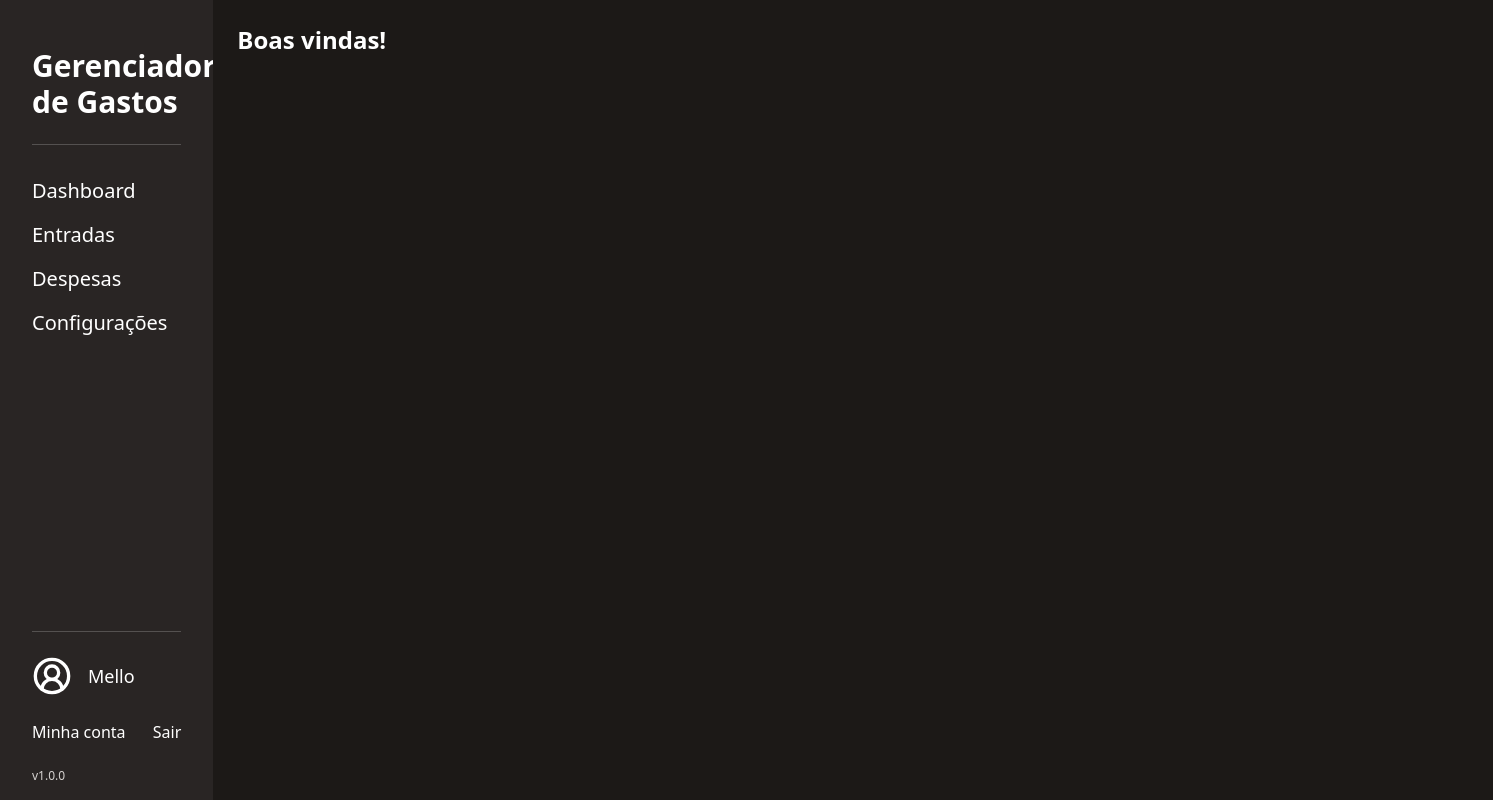
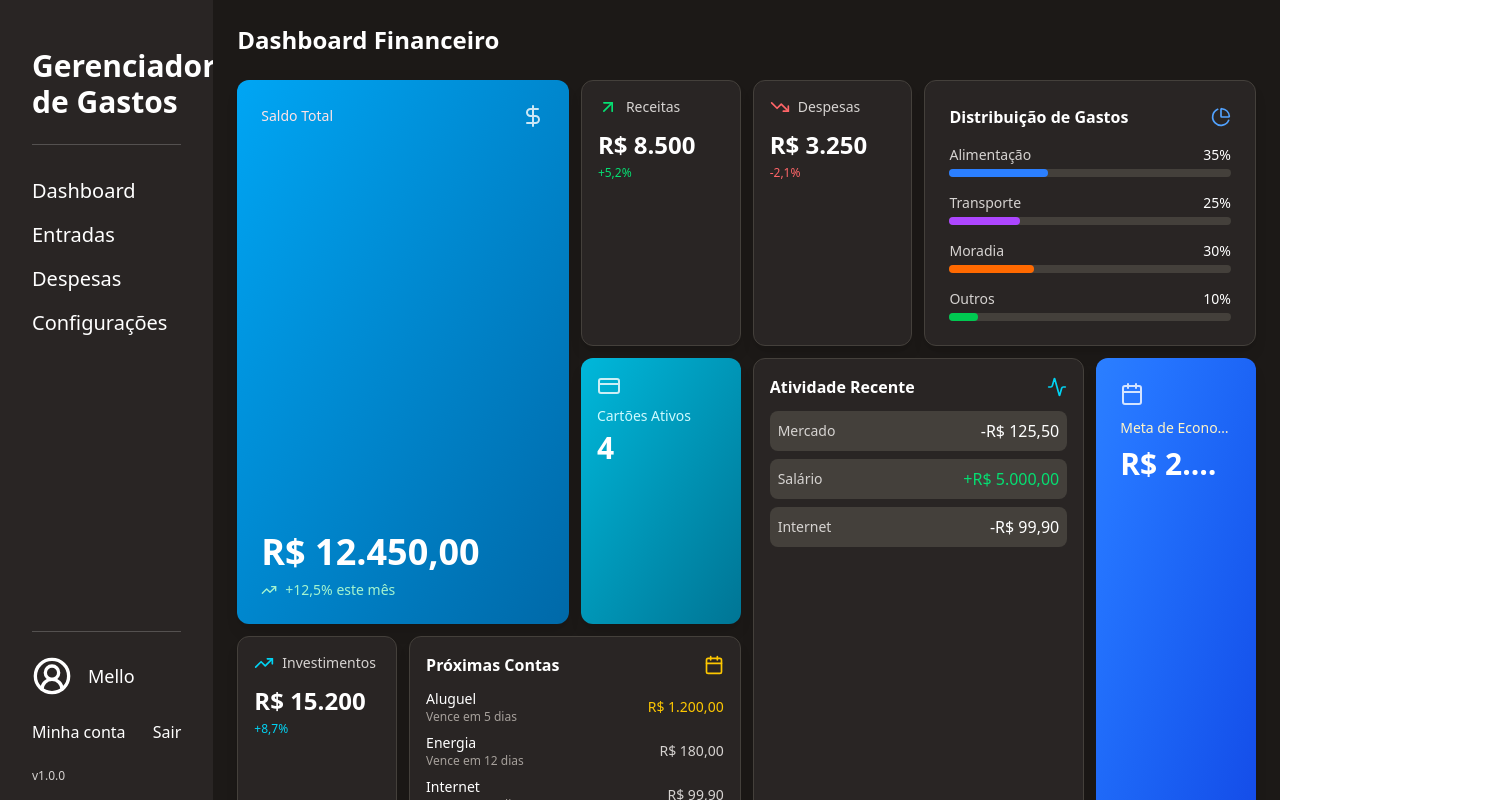
Before and after one commit to NicolasArthurDev/gerenciador-de-gastos, a React (Vite) app: page / in a window 1280 px wide. Shown: the whole page, 1493 px wide, since content can reach past the window. Built offline with nearby package versions, Linux system fonts and the light colour scheme.

Commit message:
feat: base da estilizacao do dashboard

```diff
--- /dev/null
+++ b/src/components/ui/dashboard/ActiveCardsCard.tsx
@@ -0,0 +1,16 @@
+
+
+
+import { CreditCard } from 'lucide-react';
+
+
+
+export default function ActiveCardsCard() {
+	return (
+		<div className="col-span-6 md:col-span-3 lg:col-span-2 bg-gradient-to-br from-cyan-500 to-cyan-700 rounded-xl p-4 shadow-lg hover:shadow-xl transition-shadow select-none">
+			<CreditCard className="text-white opacity-80 mb-2" size={24} />
+			<p className="text-cyan-100 text-sm mb-1 truncate">Cartões Ativos</p>
+			<p className="text-3xl font-bold text-white">4</p>
+		</div>
+	);
+}
--- /dev/null
+++ b/src/components/ui/dashboard/ExpenseDistributionCard.tsx
@@ -0,0 +1,53 @@
+
+
+
+import { PieChart } from 'lucide-react';
+
+export default function ExpenseDistributionCard() {
+	return (
+		<div className="col-span-12 md:col-span-6 lg:col-span-4 row-span-1 bg-stone-800 rounded-xl p-6 shadow-lg hover:shadow-xl transition-shadow border border-stone-700">
+			<div className="flex items-center justify-between mb-4">
+				<h4 className="text-white font-semibold truncate">Distribuição de Gastos</h4>
+				<PieChart className="text-blue-400 flex-shrink-0" size={20} />
+			</div>
+			<div className="space-y-4 overflow-hidden">
+				<div>
+					<div className="flex justify-between text-sm mb-1">
+						<span className="text-stone-300 truncate">Alimentação</span>
+						<span className="text-white font-medium ml-2">35%</span>
+					</div>
+					<div className="w-full bg-stone-700 rounded-full h-2">
+						<div className="bg-blue-500 h-2 rounded-full w-[35%]"></div>
+					</div>
+				</div>
+				<div>
+					<div className="flex justify-between text-sm mb-1">
+						<span className="text-stone-300 truncate">Transporte</span>
+						<span className="text-white font-medium ml-2">25%</span>
+					</div>
+					<div className="w-full bg-stone-700 rounded-full h-2">
+						<div className="bg-purple-500 h-2 rounded-full w-[25%]"></div>
+					</div>
+				</div>
+				<div>
+					<div className="flex justify-between text-sm mb-1">
+						<span className="text-stone-300 truncate">Moradia</span>
+						<span className="text-white font-medium ml-2">30%</span>
+					</div>
+					<div className="w-full bg-stone-700 rounded-full h-2">
+						<div className="bg-orange-500 h-2 rounded-full w-[30%]"></div>
+					</div>
+				</div>
+				<div>
+					<div className="flex justify-between text-sm mb-1">
+						<span className="text-stone-300 truncate">Outros</span>
+						<span className="text-white font-medium ml-2">10%</span>
+					</div>
+					<div className="w-full bg-stone-700 rounded-full h-2">
+						<div className="bg-green-500 h-2 rounded-full w-[10%]"></div>
+					</div>
+				</div>
+			</div>
+		</div>
+	);
+}
--- /dev/null
+++ b/src/components/ui/dashboard/ExpensesCard.tsx
@@ -0,0 +1,17 @@
+
+
+
+import { TrendingDown } from 'lucide-react';
+
+export default function ExpensesCard() {
+	return (
+		<div className="col-span-6 md:col-span-3 lg:col-span-2 bg-stone-800 rounded-xl p-4 shadow-lg hover:shadow-xl transition-shadow border border-stone-700">
+			<div className="flex items-center gap-2 mb-3">
+				<TrendingDown className="text-red-400 flex-shrink-0" size={20} />
+				<span className="text-stone-300 text-sm truncate">Despesas</span>
+			</div>
+			<p className="text-2xl font-bold text-white truncate">R$ 3.250</p>
+			<p className="text-red-400 text-xs mt-1">-2,1%</p>
+		</div>
+	);
+}
--- /dev/null
+++ b/src/components/ui/dashboard/InvestmentsCard.tsx
@@ -0,0 +1,18 @@
+
+
+import { TrendingUp } from 'lucide-react';
+
+
+
+export default function InvestmentsCard() {
+	return (
+		<div className="col-span-6 md:col-span-3 lg:col-span-2 bg-stone-800 rounded-xl p-4 shadow-lg hover:shadow-xl transition-shadow border border-stone-700">
+			<div className="flex items-center gap-2 mb-3">
+				<TrendingUp className="text-cyan-400 flex-shrink-0" size={20} />
+				<span className="text-stone-300 text-sm truncate">Investimentos</span>
+			</div>
+			<p className="text-2xl font-bold text-white truncate">R$ 15.200</p>
+			<p className="text-cyan-400 text-xs mt-1">+8,7%</p>
+		</div>
+	);
+}
--- /dev/null
+++ b/src/components/ui/dashboard/RecentActivityCard.tsx
@@ -0,0 +1,29 @@
+
+
+
+import { Activity } from 'lucide-react';
+
+export default function RecentActivityCard() {
+	return (
+		<div className="col-span-12 md:col-span-6 lg:col-span-4 row-span-2 bg-stone-800 rounded-xl p-4 shadow-lg hover:shadow-xl transition-shadow border border-stone-700">
+			<div className="flex items-center justify-between mb-3">
+				<h4 className="text-white font-semibold truncate">Atividade Recente</h4>
+				<Activity className="text-cyan-400 flex-shrink-0" size={20} />
+			</div>
+			<div className="space-y-2">
+				<div className="flex justify-between items-center p-2 bg-stone-700 rounded-lg gap-2">
+					<span className="text-stone-300 text-sm truncate">Mercado</span>
+					<span className="text-white font-medium whitespace-nowrap">-R$ 125,50</span>
+				</div>
+				<div className="flex justify-between items-center p-2 bg-stone-700 rounded-lg gap-2">
+					<span className="text-stone-300 text-sm truncate">Salário</span>
+					<span className="text-green-400 font-medium whitespace-nowrap">+R$ 5.000,00</span>
+				</div>
+				<div className="flex justify-between items-center p-2 bg-stone-700 rounded-lg gap-2">
+					<span className="text-stone-300 text-sm truncate">Internet</span>
+					<span className="text-white font-medium whitespace-nowrap">-R$ 99,90</span>
+				</div>
+			</div>
+		</div>
+	);
+}
--- /dev/null
+++ b/src/components/ui/dashboard/RevenueCard.tsx
@@ -0,0 +1,18 @@
+
+
+
+import { ArrowUpRight } from 'lucide-react';
+
+
+export default function RevenueCard() {
+	return (
+		<div className="col-span-6 md:col-span-3 lg:col-span-2 bg-stone-800 rounded-xl p-4 shadow-lg hover:shadow-xl transition-shadow border border-stone-700">
+			<div className="flex items-center gap-2 mb-3">
+				<ArrowUpRight className="text-green-400 flex-shrink-0" size={20} />
+				<span className="text-stone-300 text-sm truncate">Receitas</span>
+			</div>
+			<p className="text-2xl font-bold text-white truncate">R$ 8.500</p>
+			<p className="text-green-400 text-xs mt-1">+5,2%</p>
+		</div>
+	);
+}
--- /dev/null
+++ b/src/components/ui/dashboard/SavingsGoalCard.tsx
@@ -0,0 +1,25 @@
+
+
+
+import { Calendar } from 'lucide-react';
+
+
+export default function SavingsGoalCard() {
+	return (
+		<div className="col-span-6 md:col-span-3 lg:col-span-2 row-span-2 bg-gradient-to-br from-blue-500 to-blue-700 rounded-xl p-6 shadow-lg hover:shadow-xl transition-shadow select-none">
+			<div className="flex flex-col justify-between h-full">
+				<div>
+					<Calendar className="text-white opacity-80 mb-3" size={24} />
+					<p className="text-amber-100 text-sm mb-2 truncate">Meta de Economia</p>
+					<p className="text-3xl font-bold text-white mb-4 truncate">R$ 2.000</p>
+				</div>
+				<div>
+					<div className="w-full bg-amber-800 rounded-full h-3 mb-2">
+						<div className="bg-white h-3 rounded-full w-[65%]"></div>
+					</div>
+					<p className="text-amber-100 text-xs">65% alcançado</p>
+				</div>
+			</div>
+		</div>
+	);
+}
--- /dev/null
+++ b/src/components/ui/dashboard/TotalBalanceCard.tsx
@@ -0,0 +1,23 @@
+
+
+import { DollarSign, TrendingUp } from 'lucide-react';
+
+export default function TotalBalanceCard() {
+	return (
+		<div className="col-span-12 md:col-span-6 lg:col-span-4 row-span-2 bg-gradient-to-br from-sky-500 to-sky-700 rounded-xl p-6 shadow-lg hover:shadow-xl transition-shadow">
+			<div className="flex flex-col justify-between h-full">
+				<div className="flex items-center justify-between">
+					<span className="text-rose-100 text-sm font-medium select-none">Saldo Total</span>
+					<DollarSign className="text-white opacity-80" size={24} />
+				</div>
+				<div>
+					<h2 className="text-4xl font-bold text-white mb-2 select-none">R$ 12.450,00</h2>
+					<div className="flex items-center gap-2 text-emerald-200">
+						<TrendingUp size={16} />
+						<span className="text-sm select-none">+12,5% este mês</span>
+					</div>
+				</div>
+			</div>
+		</div>
+	);
+}
--- /dev/null
+++ b/src/components/ui/dashboard/UpcomingBillsCard.tsx
@@ -0,0 +1,37 @@
+
+
+import { Calendar } from 'lucide-react';
+
+export default function UpcomingBillsCard() {
+	return (
+		<div className="col-span-12 md:col-span-6 lg:col-span-4 bg-stone-800 rounded-xl p-4 shadow-lg hover:shadow-xl transition-shadow border border-stone-700">
+			<div className="flex items-center justify-between mb-3">
+				<h4 className="text-white font-semibold truncate">Próximas Contas</h4>
+				<Calendar className="text-yellow-400 flex-shrink-0" size={20} />
+			</div>
+			<div className="space-y-2">
+				<div className="flex justify-between items-center gap-3">
+					<div className="min-w-0 flex-1">
+						<p className="text-white text-sm font-medium truncate">Aluguel</p>
+						<p className="text-stone-400 text-xs truncate">Vence em 5 dias</p>
+					</div>
+					<span className="text-yellow-400 font-medium whitespace-nowrap text-sm">R$ 1.200,00</span>
+				</div>
+				<div className="flex justify-between items-center gap-3">
+					<div className="min-w-0 flex-1">
+						<p className="text-white text-sm font-medium truncate">Energia</p>
+						<p className="text-stone-400 text-xs truncate">Vence em 12 dias</p>
+					</div>
+					<span className="text-stone-300 font-medium whitespace-nowrap text-sm">R$ 180,00</span>
+				</div>
+				<div className="flex justify-between items-center gap-3">
+					<div className="min-w-0 flex-1">
+						<p className="text-white text-sm font-medium truncate">Internet</p>
+						<p className="text-stone-400 text-xs truncate">Vence em 18 dias</p>
+					</div>
+					<span className="text-stone-300 font-medium whitespace-nowrap text-sm">R$ 99,90</span>
+				</div>
+			</div>
+		</div>
+	);
+}
--- a/src/pages/Home.tsx
+++ b/src/pages/Home.tsx
@@ -1,9 +1,31 @@
+import TotalBalanceCard from '../components/ui/dashboard/TotalBalanceCard';
+import RevenueCard from '../components/ui/dashboard/RevenueCard';
+import ExpensesCard from '../components/ui/dashboard/ExpensesCard';
+import ExpenseDistributionCard from '../components/ui/dashboard/ExpenseDistributionCard';
+import ActiveCardsCard from '../components/ui/dashboard/ActiveCardsCard';
+import RecentActivityCard from '../components/ui/dashboard/RecentActivityCard';
+import SavingsGoalCard from '../components/ui/dashboard/SavingsGoalCard';
+import InvestmentsCard from '../components/ui/dashboard/InvestmentsCard';
+import UpcomingBillsCard from '../components/ui/dashboard/UpcomingBillsCard';
+
 export default function Home() {
 	return (
-		<main className="col-span-9 p-6 bg-stone-900 w-screen ">
-			<h3 className="text-2xl text-white font-semibold mb-4">
-				Boas vindas!
-			</h3>
+		<main className="col-span-10 p-6 bg-stone-900 overflow-y-auto">
+			<h2 className="text-2xl text-white font-semibold mb-6">
+				Dashboard Financeiro
+			</h2>
+
+			<div className="grid grid-cols-12 gap-3 auto-rows-fr">
+				<TotalBalanceCard />
+				<RevenueCard />
+				<ExpensesCard />
+				<ExpenseDistributionCard />
+				<ActiveCardsCard />
+				<RecentActivityCard />
+				<SavingsGoalCard />
+				<InvestmentsCard />
+				<UpcomingBillsCard />
+			</div>
 		</main>
 	);
 }
```
